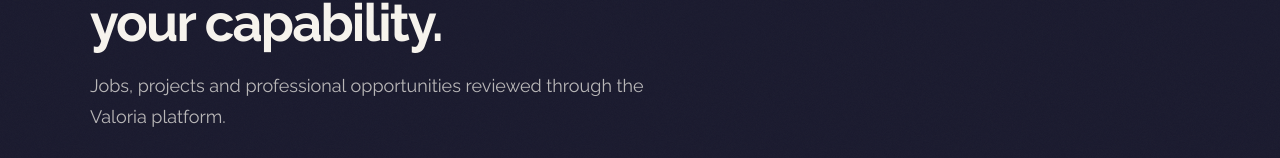
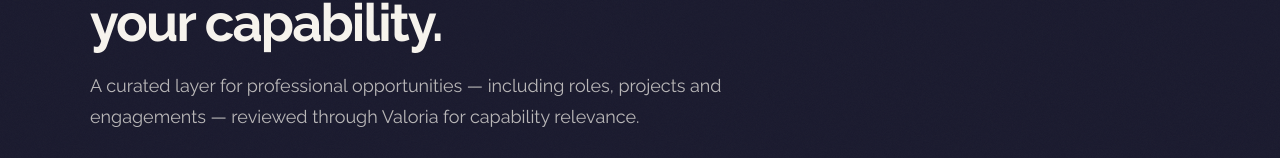
Before and after one commit to riverwayse-sudo/valoria-site, a Next.js app: page /opportunities in a window 1280 px wide. Shown: the part 210-368 px from the top of the page. Built offline with nearby package versions, Linux system fonts and the light colour scheme; no server answers.

Commit message:
Position opportunities as a curated capability layer rather than a jobs board

```diff
--- a/src/app/opportunities/page.jsx
+++ b/src/app/opportunities/page.jsx
@@ -10,13 +10,13 @@ export default function OpportunitiesPage(){
   <section className="opportunities-hero"><div className="opportunities-shell">
    <div className="opportunities-kicker">VALORIA OPPORTUNITIES</div>
    <h1 className="opportunities-title">Work that meets<br/>your capability.</h1>
-   <p className="opportunities-lede">Jobs, projects and professional opportunities reviewed through the Valoria platform.</p>
+   <p className="opportunities-lede">A curated layer for professional opportunities — including roles, projects and engagements — reviewed through Valoria for capability relevance.</p>
    <Link href="/opportunities/submit" className="opportunities-submit">POST AN OPPORTUNITY</Link>
   </div></section>
   <section className="opportunities-content">
    {error&&<div className="opportunities-error">{error}</div>}
-   {matches.length>0&&<div className="opportunities-matches"><div className="opportunities-match-kicker">MATCHED FOR YOUR CAPABILITY</div><h2 className="opportunities-match-title">Opportunities with a relevant signal.</h2><div className="opportunities-grid opportunities-grid-match">{matches.map(o=><Link key={'m'+o.id} href={'/opportunities/'+o.slug} className="opportunity-card opportunity-card-match"><div className="opportunity-meta">{o.match_score}% MATCH SIGNAL</div><h3 className="opportunity-card-title">{o.title}</h3><p className="opportunity-card-copy">{o.match_reasons.join(' · ')}</p></Link>)}</div></div>}
-   {loading?<p>Loading opportunities…</p>:items.length===0?<div className="opportunities-empty"><h2>No public opportunities yet.</h2><p>New opportunities will appear here after Valoria review.</p></div>:<div className="opportunities-grid">{items.map(o=><Link key={o.id} href={'/opportunities/'+o.slug} className="opportunity-card"><div className="opportunity-meta">{(o.opportunity_type||'job').toUpperCase()} · {o.work_mode||'OPEN'}</div><h2 className="opportunity-card-title">{o.title}</h2><p className="opportunity-card-org">{o.organisation_name}</p><p className="opportunity-card-copy">{o.summary||o.description?.slice(0,150)}</p></Link>)}</div>}
+   {matches.length>0&&<div className="opportunities-matches"><div className="opportunities-match-kicker">OPPORTUNITY RELEVANCE</div><h2 className="opportunities-match-title">Opportunities with a relevant signal.</h2><div className="opportunities-grid opportunities-grid-match">{matches.map(o=><Link key={'m'+o.id} href={'/opportunities/'+o.slug} className="opportunity-card opportunity-card-match"><div className="opportunity-meta">{o.match_score}% OPPORTUNITY MATCH</div><h3 className="opportunity-card-title">{o.title}</h3><p className="opportunity-card-copy">{o.match_reasons.join(' · ')}</p></Link>)}</div></div>}
+   {loading?<p>Loading opportunities…</p>:items.length===0?<div className="opportunities-empty"><h2>No public opportunities yet.</h2><p>New opportunities will appear here after Valoria review.</p></div>:<div className="opportunities-grid">{items.map(o=><Link key={o.id} href={'/opportunities/'+o.slug} className="opportunity-card"><div className="opportunity-meta">{(o.opportunity_type||'opportunity').toUpperCase()} · {o.work_mode||'DETAILS ON LISTING'}</div><h2 className="opportunity-card-title">{o.title}</h2><p className="opportunity-card-org">{o.organisation_name}</p><p className="opportunity-card-copy">{o.summary||o.description?.slice(0,150)}</p></Link>)}</div>}
   </section>
  </main><Footer/></>
 }
```
